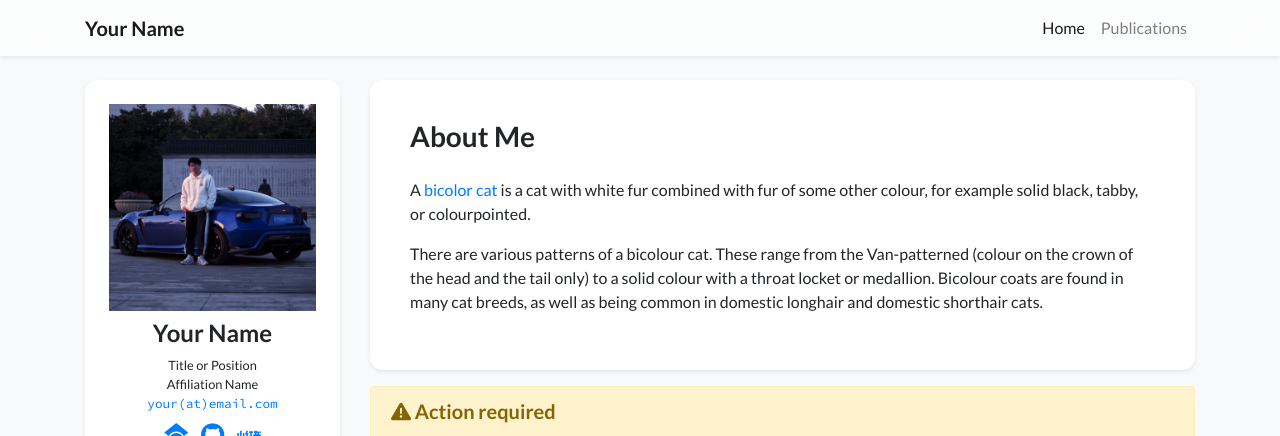
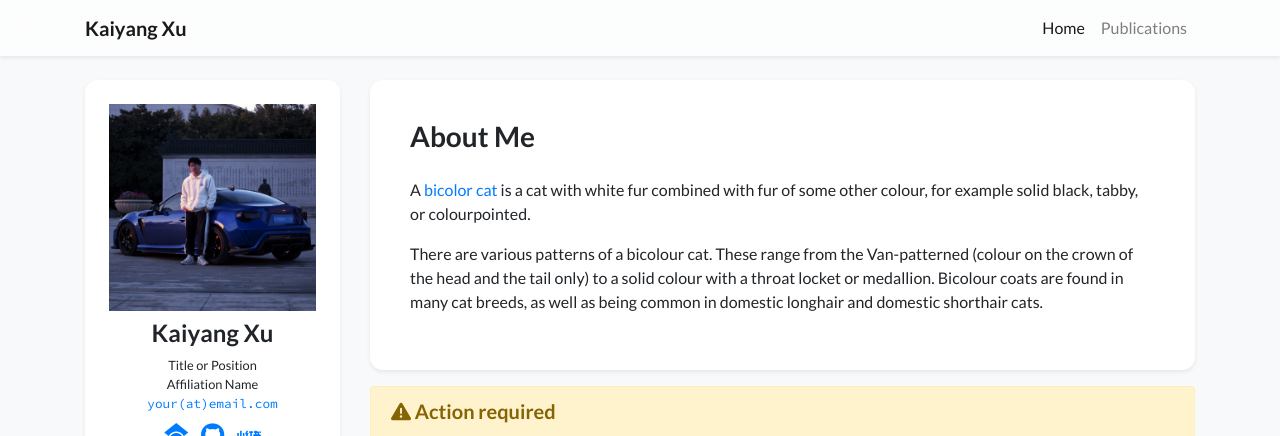
Before and after one commit to PasserbyZzz/PasserbyZzz.github.io, a Jekyll site: the page built from index.html, in a window 1280 px wide. Shown: the top 436 px of the page. Built offline with Jekyll 4.4.1, drawn with Linux system fonts in a browser that asks for light colours; nearby versions of some CDN libraries; a style sheet for code colours, icons or effects is not loaded.

Commit message:
Set profile name to Kaiyang Xu

```diff
--- a/_data/profile.yml
+++ b/_data/profile.yml
@@ -1,6 +1,6 @@
-primary_name: "Your Name"
+primary_name: "Kaiyang Xu"
 secondary_name: ""
-navbar_name: "Your Name"
+navbar_name: "Kaiyang Xu"
 
 positions:
 - name: Title or Position
```
